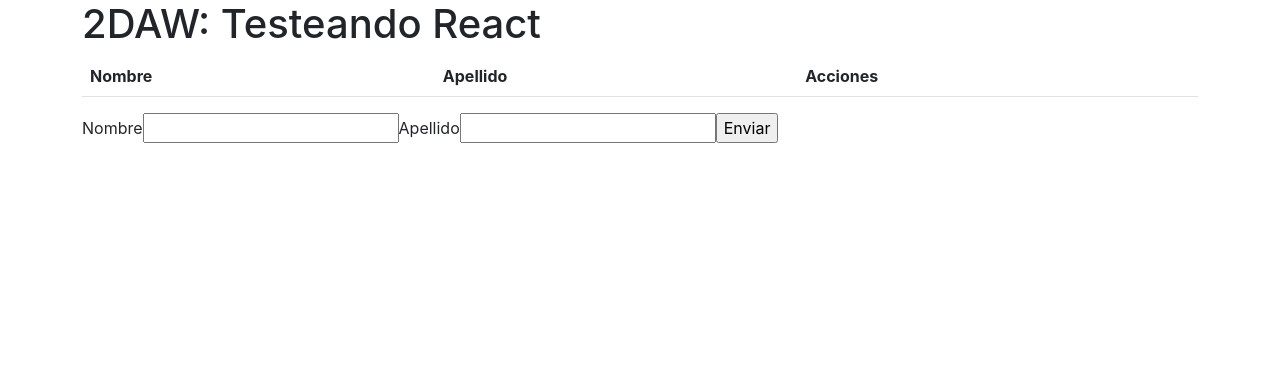
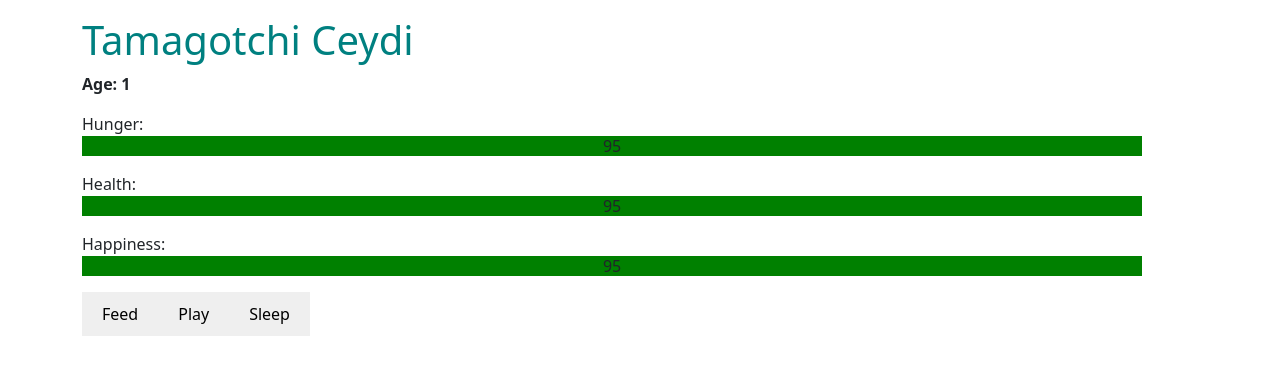
Before and after one commit to CeydiY/react, a React (Create React App) app: page / in a window 1280 px wide. Shown: the top 374 px of the page. Built offline with nearby package versions, Linux system fonts and the light colour scheme.

Commit message:
Tamagotchi

```diff
--- a/package.json
+++ b/package.json
@@ -9,6 +9,7 @@
     "bootstrap": "^5.2.3",
     "react": "^18.2.0",
     "react-dom": "^18.2.0",
+    "react-test-renderer": "16.8.4",
     "react-scripts": "5.0.1",
     "web-vitals": "^2.1.4"
   },
--- a/src/App.js
+++ b/src/App.js
@@ -1,23 +1,63 @@
-import {useState} from 'react';
-import Tabla from "./components/Tabla/Tabla";
-import Form from "./components/Form/Form";
+import React, { useState, useEffect} from "react";
+import './App.css'
+import  { getBarColor } from'./components/accions/Accions'
 
 function App (){
-    const [personas, setPersonas] = useState([]);
+    const [name, setName] = useState('Tamagotchi Ceydi');
+    const [age, setAge] = useState(0);
+    const [health, setHealth] = useState(100);
+    const [happiness, setHappiness] = useState(100);
+    const [hunger, setHunger] = useState(100);
 
-    const enviarFormulario = (persona) => {
-        setPersonas([...personas, persona]);
+    useEffect(() =>{
+        const interval = setInterval(() => {
+            setAge(age => age + 1);
+            setHunger(hunger => Math.max(0, hunger - 5));
+            setHealth(health => Math.max(0, health - 5));
+            setHappiness(happiness => Math.max(0, happiness - 5));
+        }, 3000)
+        return () => clearInterval(interval);
+    }, []);
 
+    const feed = () => {
+        setHunger(hunger => Math.min(100, hunger + 20));
+        setHealth(health => Math.min(100, health + 5));
+        setHappiness(happiness => Math.min(100, happiness + 5));
+    };
+    const sleep = () => {
+        setHunger(hunger => Math.max(0, hunger - 5));
+        setHappiness(happiness => Math.max(0,happiness - 5));
+        setHealth(health => Math.min(100, health + 10));
     }
-    const eliminarPersona = (indice) => {
-        setPersonas(personas.filter((persona, i) => i !== indice));
-    }
-    return (
+    const play = () => {
+        setHunger(hunger => Math.min(100, hunger + 20));
+        setHealth(health => Math.max(0, health - 5));
+        setHappiness(happiness => Math.min(100, happiness + 5));
+    };
+
+    return(
         <div className="container">
-            <h1>2DAW: Testeando React</h1>
-            <Tabla datosPersonas={personas} eliminarPersona={eliminarPersona} />
-            <Form enviarFormulario={enviarFormulario} />
+            <h1 className="mt-3">{name}</h1>
+            <p><strong>Age: {age}</strong></p>
+            <p>Hunger: <div className="progress-bar" style={{width: `${hunger}%`, backgroundColor: getBarColor(hunger)}}>
+                {hunger}
+            </div></p>
+            <p>Health: <div className="progress-bar" style={{width: `${health}%`, backgroundColor: getBarColor(health)}}>
+                {health}
+            </div></p>
+            <p>Happiness: <div className="progress-bar" style={{width: `${happiness}%`, backgroundColor: getBarColor(happiness)}}>
+                {happiness}
+            </div></p>
+            {health === 0 || happiness === 0 ? (
+                <p>Your Tamagotchi has died.</p>
+            ) : (
+                <>
+                    <button onClick={feed}>Feed</button>
+                    <button onClick={play}>Play</button>
+                    <button onClick={sleep}>Sleep</button>
+                </>
+                )}
         </div>
-    )
+    );
 }
 export default App;
--- a/src/components/Form/Form.js
+++ /dev/null
@@ -1,24 +0,0 @@
-import { useState} from 'react';
-
-const Form = ({enviarFormulario}) => {
-    const [nombre, setNombre] = useState('');
-    const [apellido, setApellido] = useState('');
-
-    const enviarDatos = (event) => {
-        event.preventDefault();
-        const nuevaPersona = { nombre, apellido };
-        enviarFormulario(nuevaPersona);
-        setNombre('');
-        setApellido('');
-    }
-    return (
-      <form>
-        <label htmlFor="nombre">Nombre</label>
-        <input type="text" name="nombre" id="nombre" value={nombre} onChange={(e) => setNombre(e.target.value)} />
-        <label htmlFor="apellido">Apellido</label>
-        <input type="text" name="apellido" id="apellido" value={apellido} onChange={(e) => setApellido(e.target.value)} />
-        <input type="button" value="Enviar" onClick={enviarDatos} />
-      </form>
-    );
-}
-export default Form;
--- a/src/components/Tabla/BodyTabla.js
+++ /dev/null
@@ -1,18 +0,0 @@
-import React from "react";
-
-const BodyTabla = ({ datosPersonas, eliminarPersona }) => {
-    const filas = datosPersonas.map((fila, indice) => {
-        return (
-            <tr key={indice}>
-                <td>{fila.nombre}</td>
-                <td>{fila.apellido}</td>
-                <td>
-                    <button onClick={() =>
-                        eliminarPersona(indice)}>Eliminar</button>
-                </td>
-            </tr>
-        );
-    });
-    return <tbody>{filas}</tbody>
-}
-export default BodyTabla;
--- a/src/components/Tabla/HeadTabla.js
+++ /dev/null
@@ -1,14 +0,0 @@
-import React from 'react';
-
-const HeadTabla = () => {
-    return (
-        <thead>
-        <tr>
-            <th>Nombre</th>
-            <th>Apellido</th>
-            <th>Acciones</th>
-        </tr>
-        </thead>
-    );
-}
-export default HeadTabla;
--- a/src/components/Tabla/Tabla.js
+++ /dev/null
@@ -1,13 +0,0 @@
-import HeadTabla from "./HeadTabla";
-import BodyTabla from "./BodyTabla";
-
-
-const Tabla = ({datosPersonas, eliminarPersona}) => {
-    return (
-        <table className="table">
-            <HeadTabla/>
-            <BodyTabla datosPersonas={datosPersonas} eliminarPersona={eliminarPersona} />
-        </table>
-    );
-}
-export default Tabla;
--- /dev/null
+++ b/src/components/accions/Accions.js
@@ -0,0 +1,9 @@
+export function getBarColor(value) {
+    if(value > 80){
+        return 'green';
+    }else if (value > 20){
+        return 'yellow';
+    }else {
+        return 'red';
+    }
+}
--- a/src/index.css
+++ b/src/index.css
@@ -1,14 +1,25 @@
 @import "bootstrap/dist/css/bootstrap.min.css";
-body {
-  margin: 0;
-  font-family: -apple-system, BlinkMacSystemFont, 'Segoe UI', 'Roboto', 'Oxygen',
-    'Ubuntu', 'Cantarell', 'Fira Sans', 'Droid Sans', 'Helvetica Neue',
-    sans-serif;
-  -webkit-font-smoothing: antialiased;
-  -moz-osx-font-smoothing: grayscale;
+body{
+  font-family: sans-serif;
+  text-align: center;
 }
-
-code {
-  font-family: source-code-pro, Menlo, Monaco, Consolas, 'Courier New',
-    monospace;
+h1{
+  color: teal;
 }
+p{
+  margin: 10px 0;
+}
+button{
+  padding: 10px 20px;
+  font-size: 16px;
+  border: none;
+  cursor: pointer;
+  margin: 0 10px;
+}
+.progress-bar{
+  width: 100%;
+  height: 20px;
+  background-color: lightgrey;
+  color: white;
+  text-align: center;
+}
```
Also changed, not shown: 1 other file (tests, documents, lock files or other folders).
